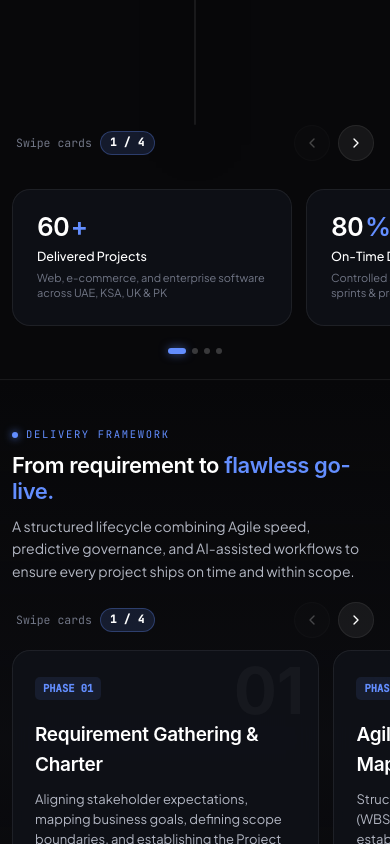
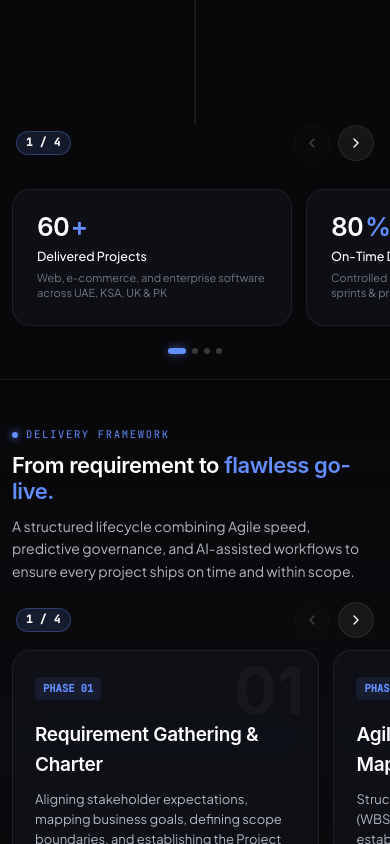
Before and after one commit to usmans-git/usman-ahmed-portfolio, a Next.js app in the folder usman-ahmed-portfolio/: page / in a window 390 px wide. Shown: the part 980-1824 px from the top of the page. Built offline with nearby package versions, Linux system fonts and the light colour scheme; a web font is replaced by a local one.

Commit message:
fix(mobile): remove 'Swipe cards' text label from mobile carousel headers - 2026-10-22
- Removed 'Swipe cards' textual label from mobile swiper header
- Kept clean numeric badge (e.g. 1 / 6) and left/right navigation arrows

Date: 2026-10-22

```diff
--- a/usman-ahmed-portfolio/components/Portfolio.tsx
+++ b/usman-ahmed-portfolio/components/Portfolio.tsx
@@ -413,7 +413,6 @@ function MobileSwipeContainer({
     <div className="mobile-swipe-wrapper">
       <div className="mobile-swipe-header">
         <div className="mobile-swipe-hint">
-          <span>Swipe cards</span>
           <span className="swipe-badge">
             {activeIndex + 1} / {itemCount}
           </span>
```
